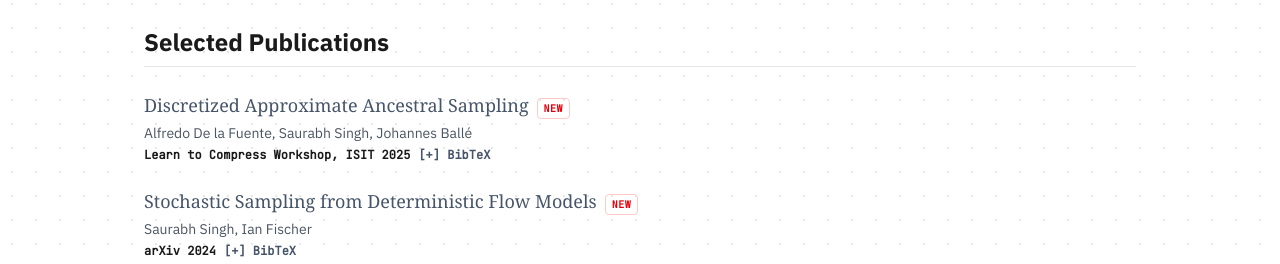
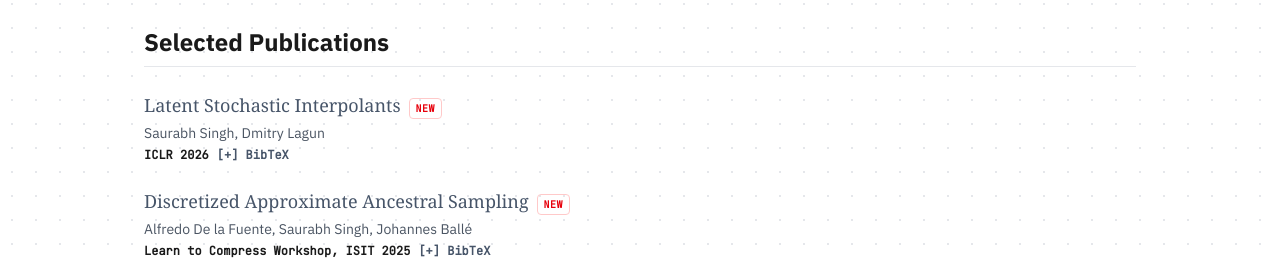
Before and after one commit to saurabhme/saurabhme.github.io, an Astro site: page / in a window 1280 px wide. Shown: the part 536-800 px from the top of the page. Built offline with nearby package versions, Linux system fonts and the light colour scheme; Astro itself is replaced by a stand-in of ours.

Commit message:
Move rectified flow post to drafts and add Latent Stochastic Interpolants to publications

```diff
--- a/src/pages/index.astro
+++ b/src/pages/index.astro
@@ -7,6 +7,19 @@ import BibTexToggle from "../components/BibTexToggle.jsx";
 import Bio from "../components/Bio.astro";
 
 const publications = [
+  {
+    title: "Latent Stochastic Interpolants",
+    authors: "Saurabh Singh, Dmitry Lagun",
+    venue: "ICLR 2026",
+    link: "https://arxiv.org/abs/2506.02276",
+    isNew: true,
+    bibtex: `@inproceedings{singh2026latent,
+  title={Latent Stochastic Interpolants},
+  author={Singh, Saurabh and Lagun},
+  booktitle={International Conference on Learning Representations},
+  year={2026}
+}`,
+  },
   {
     title: "Discretized Approximate Ancestral Sampling",
     authors: "Alfredo De la Fuente, Saurabh Singh, Johannes Ballé",
```
Also changed, not shown: drafts/rectified-flow-trajectories-not-straight.mdx (renamed from src/content/blog/rectified-flow-trajectories-not-straight.mdx).
